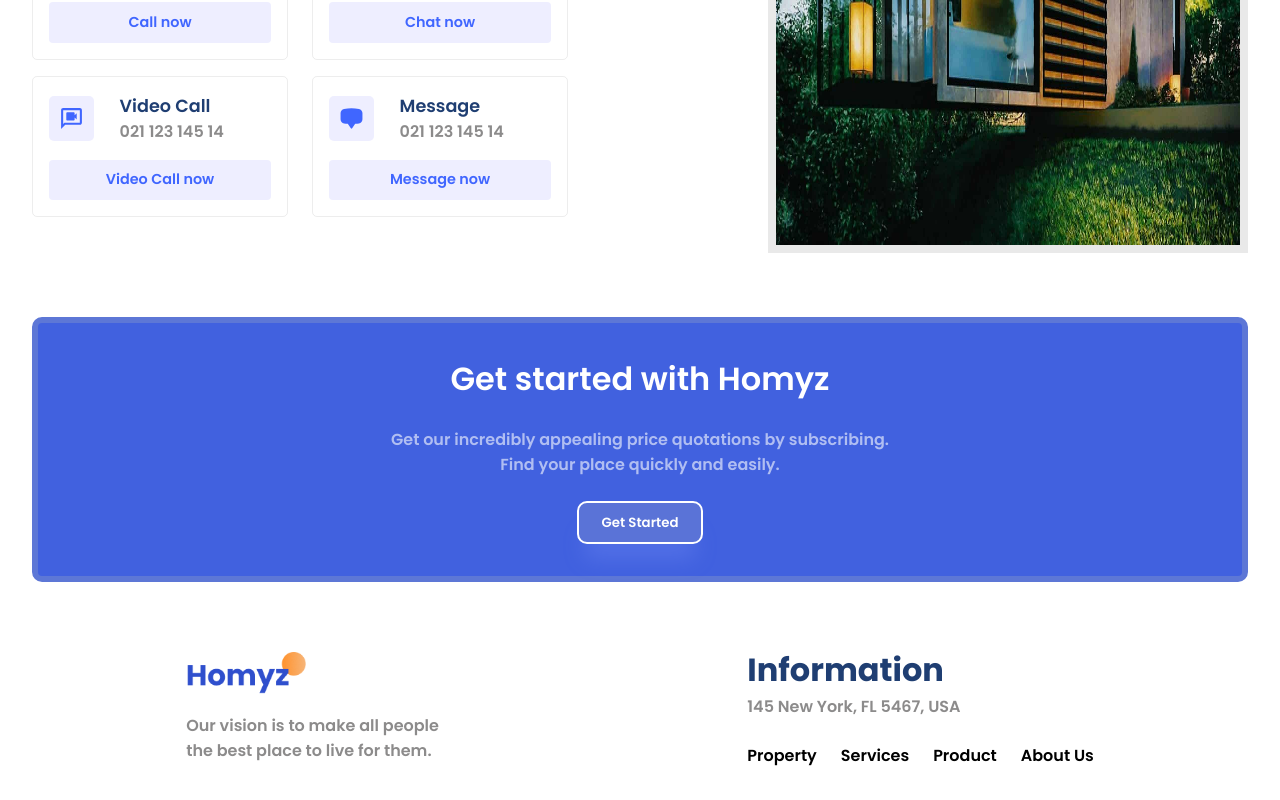
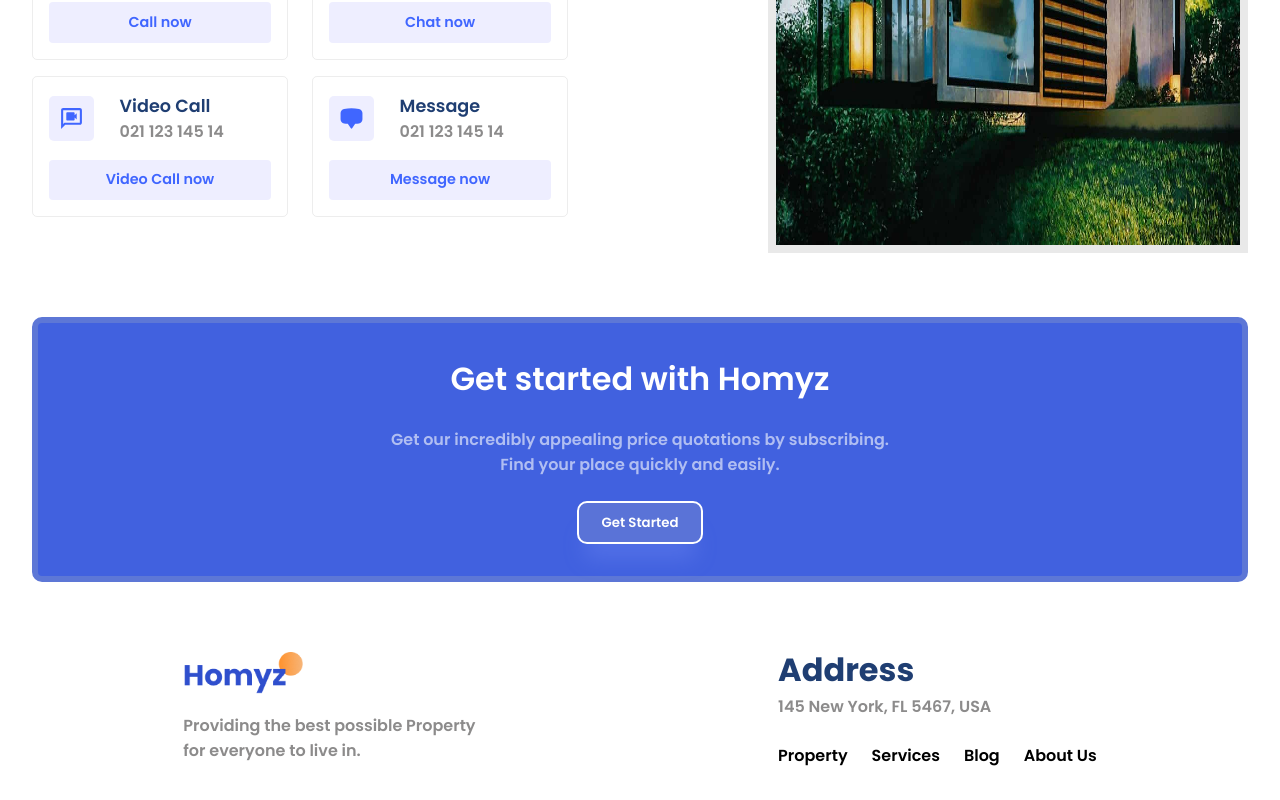
Before and after one commit to Amit-TheOne/Homzy, a React (Vite) app: page / in a window 1280 px wide. Shown: the part 2489-3289 px from the top of the page. Built offline with nearby package versions, Linux system fonts and the light colour scheme.

Commit message:
Updated: Footer

```diff
--- a/src/components/Footer/Footer.jsx
+++ b/src/components/Footer/Footer.jsx
@@ -8,21 +8,21 @@ const Footer = () => {
                 <div className="flexColStart f-left">
                     <img src="/src/assets/logo2.png" alt="Logo" width={120} />
                     <span className="secondaryText">
-                        Our vision is to make all people <br />
-                        the best place to live for them.
+                        Providing the best possible Property <br />
+                        for everyone to live in.
                     </span>
                 </div>
 
                 {/* right side */}
                 <div className="flexColStart f-right">
-                    <span className="primaryText">Information</span>
+                    <span className="primaryText">Address</span>
                     <span className="secondaryText">
                         145 New York, FL 5467, USA
                     </span>
                     <div className="flexCenter f-menu">
                         <span>Property</span>
                         <span>Services</span>
-                        <span>Product</span>
+                        <span>Blog</span>
                         <span>About Us</span>
                     </div>
                 </div>
```
